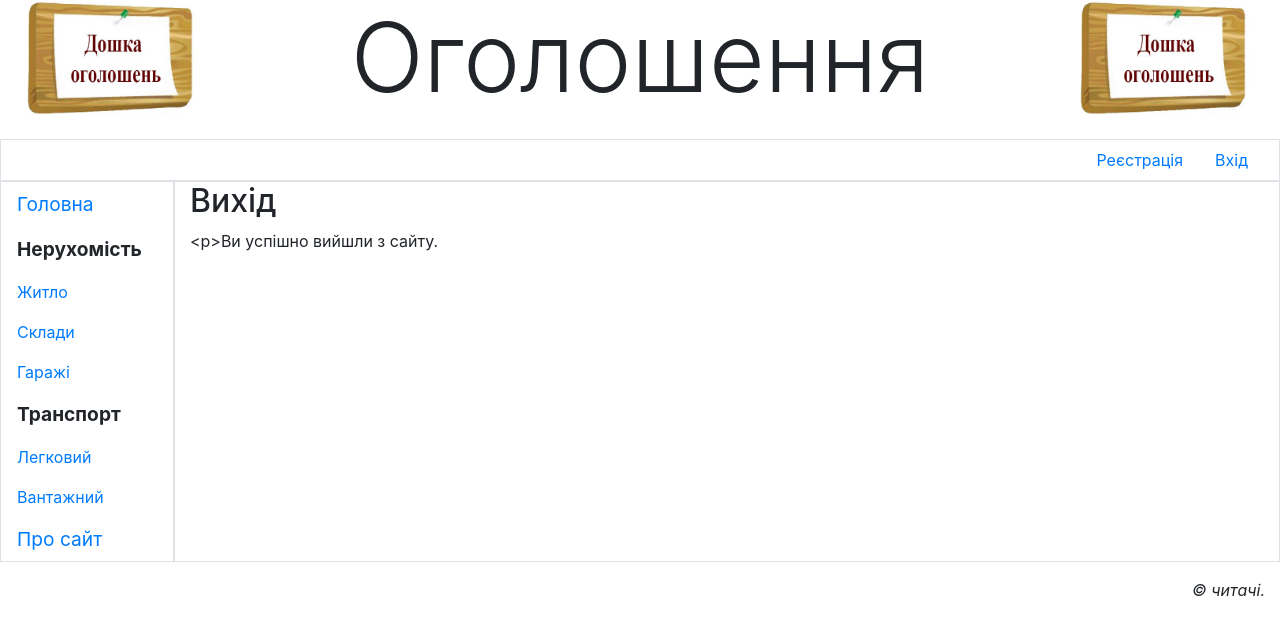
After one commit to Tereh71/bboard, a Django app: page /accounts/logout/ in a window 1280 px wide. The commit adds this page. Shown: the top 635 px of the page. Run offline with Django 3.2, Linux system fonts and the light colour scheme; the visitor is signed in with stand-in values (Sample User, id 1); some libraries are stand-ins or nearby versions.

Commit message:
endeed 32.2

```diff
--- a/main/templates/layout/basic.html
+++ b/main/templates/layout/basic.html
@@ -23,11 +23,11 @@
         <a class="nav-link dropdown-toggle" data-toggle="dropdown"
         href= "#" role="button" aria-haspopup="true" aria-expanded = "false">Пpoфіль</a>
           <div class="dropdown-menu">
-            <a class="dropdown-item" href= "{% url 'main:prifile' %}">Moї оголошення</a>
+            <a class="dropdown-item" href= "{% url 'main:profile' %}">Moї оголошення</a>
             <a class="dropdown-item" hrеf= "#">Змінити особисті дані</a>
             <a class="dropdown-item" hrеf= "#" >Змінити пароль</a>
             <div class=" dropdown-divider"></div>
-            <a class="dropdown-item" hrеf= "#" >Вийти</a>
+            <a class="dropdown-item" hrеf= "{% url 'main:logout' %}" >Вийти</a>
             <div class="dropdown-divider"></div>
             <a class="dropdown-item" hrеf= "#" >Видалити</a>
           </div>
--- /dev/null
+++ b/main/templates/main/logout.html
@@ -0,0 +1,8 @@
+{% extends "layout/basic.html" %}
+
+{% block title %} Вихід {% endblock %}
+
+{% block content %}
+<h2 >Вихід</h2>
+<р>Ви успішно вийшли з сайту. </р>
+{% endblock %}
--- a/main/urls.py
+++ b/main/urls.py
@@ -1,12 +1,17 @@
 from django.urls import path
 from .views import index
 from .views import other_page
+from .views import BBLoginView
+from .views import profile
+from .views import BBLogoutView
+
 
 app_name ='main'
 urlpatterns = [
     path('<str:page>/', other_page, name='other'),
     path('', index, name='index'),
     path('accounts/login/', BBLoginView.as_view(), name='login'),
-    path('accounts/profile', profile, name='profile'),
+    path('accounts/profile/', profile, name='profile'),
+    path('accounts/logout/', BBLogoutView.as_view(), name='logout'),
 
 ]
--- a/main/views.py
+++ b/main/views.py
@@ -3,8 +3,9 @@ from django.http import HttpResponse, Http404
 from django.template import TemplateDoesNotExist
 from django.template.loader import get_template
 from django.contrib.auth.views import LoginView
-from django.contrib.auth.decorators import login_reqyired
-
+from django.contrib.auth.decorators import login_required
+from django.contrib.auth.views import LogoutView
+from django.contrib.auth.mixins import LoginRequiredMixin
 
 # Create your views here.
 def index (request):
@@ -16,9 +17,13 @@ def other_page(request, page):
     except TemplateDoesNotExist:
         raise Http404
     return HttpResponse(template.render(request=request))
+
 class BBLoginView(LoginView):
     template_name='main/login.html'
 
-@login_reqyired #декоратор @login_reqyired -  доступ до сторінки профілю надається тільки зареєстрованим користувачам
+@login_required #декоратор @login_reqyired -  доступ до сторінки профілю надається тільки зареєстрованим користувачам
 def profile(request):
     return render(request, 'main/profile.html')
+
+class BBLogoutView(LoginRequiredMixin, LogoutView):
+    template_name = 'main/logout.html'
```
Also changed, not shown: 1 other file.
